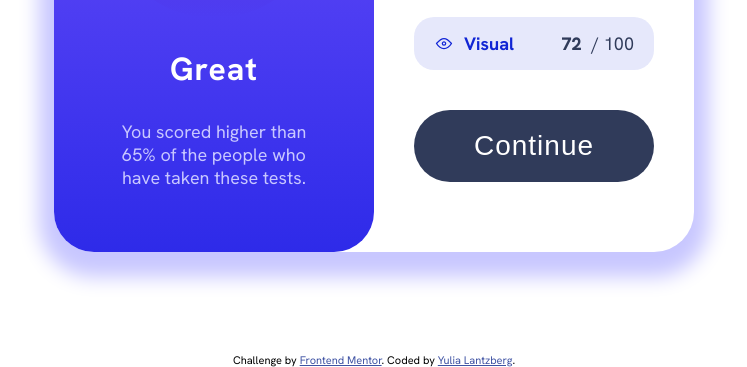
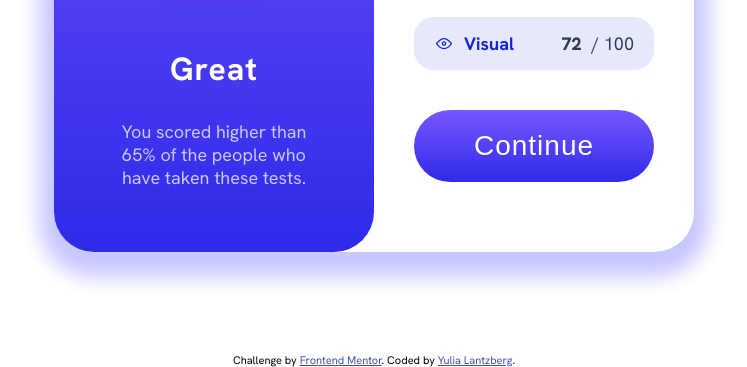
Before and after one commit to YuliaLantzberg/results-component_fm, a plain HTML site: page index.html in a window 1280 px wide. In both pictures the pointer is over the button "Continue". Shown: the part 433-800 px from the top of the page, without its empty margins (266-1013 px from the left). Drawn offline with Linux system fonts and the light colour scheme.

Commit message:
Add hover effect

```diff
--- a/style.css
+++ b/style.css
@@ -182,6 +182,15 @@ button {
 	letter-spacing: 0.1rem;
 	margin-top: 2rem;
 	margin-bottom: 3rem;
+	cursor: pointer;
+	transition: all 0.5s;
+}
+
+button:hover {
+	background-image: linear-gradient(
+		var(--light-slate-blue),
+		var(--light-royal-blue)
+	);
 }
 
 footer {
```
